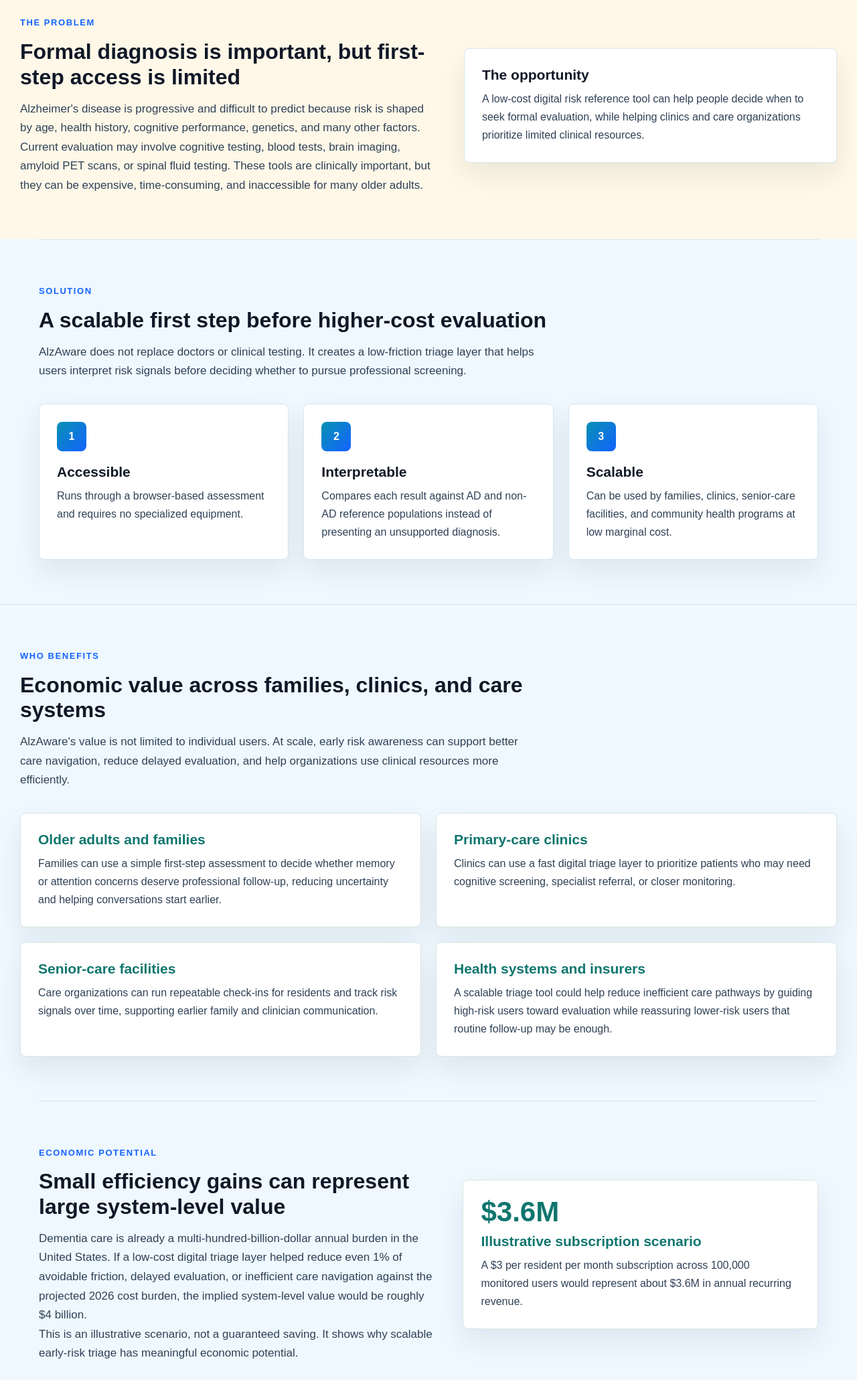
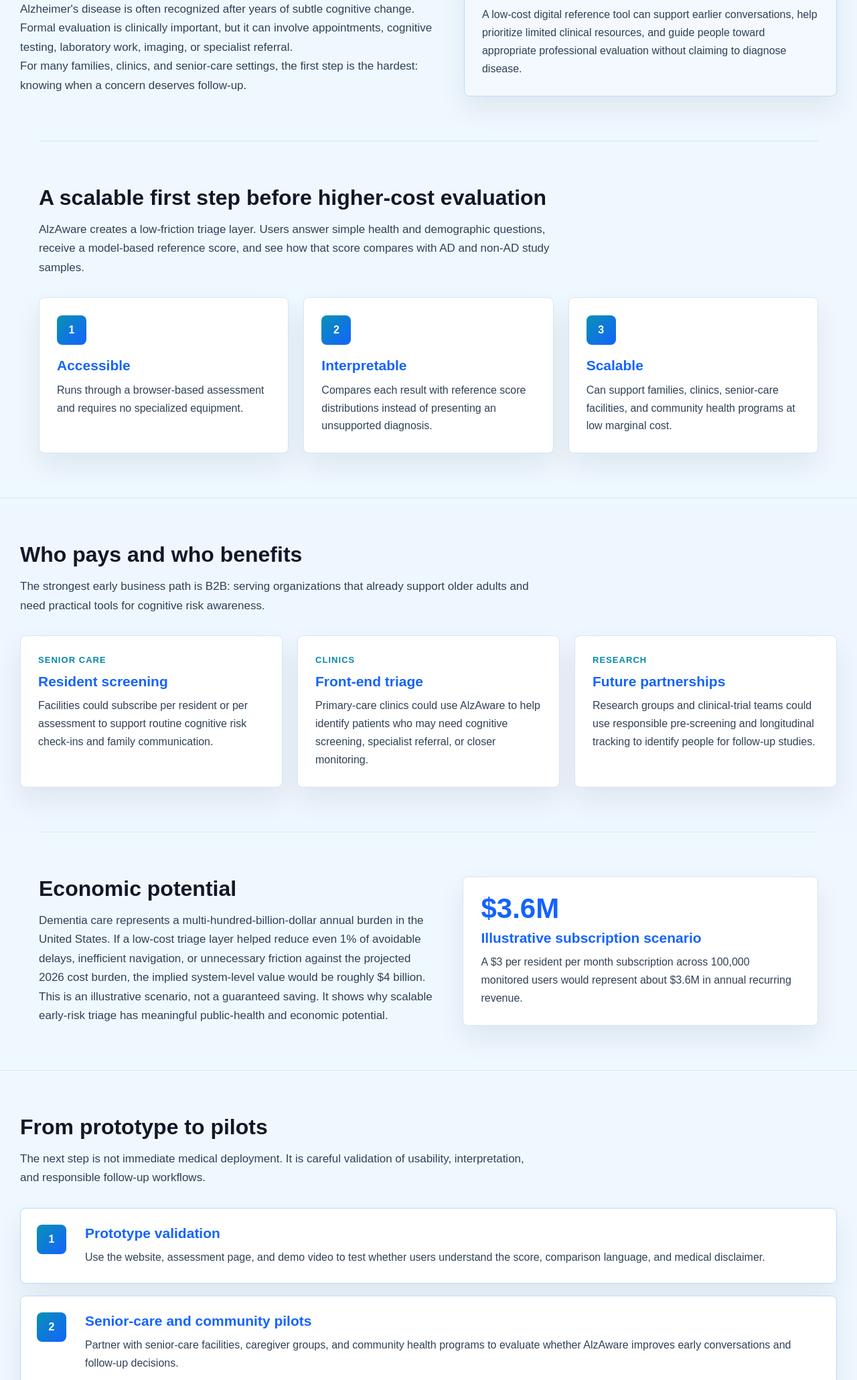
Before and after one commit to HI-dsvffsfd/AlzAware, a plain HTML site: page docs/business.html in a window 1280 px wide. Shown: the part 739-2800 px from the top of the page at 67% size. Drawn offline with Linux system fonts and the light colour scheme.

Commit message:
update business page content and layout

```diff
--- a/docs/business.html
+++ b/docs/business.html
@@ -5,19 +5,27 @@
   <meta name="viewport" content="width=device-width, initial-scale=1.0" />
   <title>Business & Impact | AlzAware</title>
   <link rel="stylesheet" href="style.css" />
+
   <style>
+    .business-page {
+      padding-bottom: 20px;
+    }
+
     .business-hero {
       text-align: center;
-      padding: 74px 0 48px;
+      padding: 74px 0 52px;
     }
 
     .business-hero h1 {
-      color: #0f766e;
+      color: #1463ff;
+      font-size: clamp(42px, 4.4vw, 58px);
+      line-height: 1.08;
     }
 
     .business-hero .lead {
       margin-left: auto;
       margin-right: auto;
+      max-width: 850px;
     }
 
     .impact-stats {
@@ -29,7 +37,7 @@
 
     .stat-panel {
       background: #ffffff;
-      border: 1px solid #9ee7dd;
+      border: 1px solid #b8dcff;
       border-radius: 8px;
       padding: 24px;
       text-align: left;
@@ -38,7 +46,7 @@
 
     .stat-panel strong {
       display: block;
-      color: #0f766e;
+      color: #1463ff;
       font-size: 34px;
       line-height: 1;
       margin-bottom: 10px;
@@ -58,35 +66,94 @@
     }
 
     .source-note a {
-      color: #0f766e;
+      color: #1463ff;
       font-weight: 700;
       text-decoration: none;
     }
 
-    .value-grid {
-      display: grid;
-      grid-template-columns: repeat(2, minmax(0, 1fr));
-      gap: 22px;
+    .source-note a:hover {
+      text-decoration: underline;
     }
 
+    .section-head.compact {
+      max-width: 860px;
+      margin-bottom: 30px;
+    }
+
+    .section-head.compact h2 {
+      color: #101827;
+    }
+
+    .section-head.compact p {
+      max-width: 780px;
+    }
+
+    .highlight-card,
     .value-card {
       background: #ffffff;
-      border: 1px solid #d8e5e2;
+      border: 1px solid #d7e6f2;
       border-radius: 8px;
       padding: 26px;
       box-shadow: 0 18px 40px rgba(15, 23, 42, 0.08);
     }
 
-    .value-card h3 {
-      color: #0f766e;
+    .highlight-card {
+      border-color: #b8dcff;
+      background: #f3f9ff;
     }
 
+    .highlight-card h3,
+    .value-card h3 {
+      color: #1463ff;
+    }
+
+    .highlight-card p,
     .value-card p {
       font-size: 16px;
     }
 
+    .solution-grid .card {
+      border-color: #d7e6f2;
+    }
+
+    .solution-grid .card h3 {
+      color: #1463ff;
+    }
+
+    .market-grid {
+      display: grid;
+      grid-template-columns: repeat(3, minmax(0, 1fr));
+      gap: 22px;
+    }
+
+    .market-card {
+      background: #ffffff;
+      border: 1px solid #d7e6f2;
+      border-radius: 8px;
+      padding: 26px;
+      box-shadow: 0 18px 40px rgba(15, 23, 42, 0.08);
+    }
+
+    .market-card h3 {
+      color: #1463ff;
+    }
+
+    .market-card p {
+      font-size: 16px;
+    }
+
+    .market-label {
+      display: inline-block;
+      margin-bottom: 12px;
+      color: #0488a8;
+      font-size: 13px;
+      font-weight: 900;
+      letter-spacing: 0.08em;
+      text-transform: uppercase;
+    }
+
     .big-value {
-      color: #0f766e;
+      color: #1463ff;
       font-size: 42px;
       font-weight: 900;
       line-height: 1;
@@ -95,7 +162,7 @@
 
     .roadmap {
       display: grid;
-      gap: 20px;
+      gap: 18px;
     }
 
     .roadmap-step {
@@ -104,7 +171,7 @@
       gap: 18px;
       align-items: start;
       background: #ffffff;
-      border: 1px solid #9ee7dd;
+      border: 1px solid #b8dcff;
       border-radius: 8px;
       padding: 24px;
       box-shadow: 0 18px 40px rgba(15, 23, 42, 0.08);
@@ -114,21 +181,34 @@
       width: 44px;
       height: 44px;
       border-radius: 8px;
-      background: #0f766e;
+      background: linear-gradient(135deg, #0891b2, #1463ff);
       color: #ffffff;
       display: grid;
       place-items: center;
       font-weight: 900;
     }
 
+    .roadmap-step h3 {
+      color: #1463ff;
+    }
+
+    .roadmap-step p {
+      font-size: 16px;
+    }
+
     @media (max-width: 900px) {
       .impact-stats,
-      .value-grid {
+      .market-grid {
         grid-template-columns: 1fr;
+      }
+
+      .business-hero {
+        padding: 56px 0 42px;
       }
     }
   </style>
 </head>
+
 <body>
 <header class="site-header">
   <div class="nav-shell">
@@ -136,6 +216,7 @@
       <img src="assets/logo.png" alt="AlzAware logo" />
       <span>AlzAware</span>
     </a>
+
     <nav class="site-nav">
       <a href="index.html">Home</a>
       <a href="model.html">Model</a>
@@ -146,12 +227,12 @@
   </div>
 </header>
 
-<main class="page">
+<main class="page business-page">
   <section class="business-hero">
-    <p class="eyebrow">Business & impact</p>
-    <h1>Turning early cognitive risk awareness into scalable public health value</h1>
+    <h1>Business & Impact</h1>
+
     <p class="lead">
-      AlzAware is designed as a low-cost digital triage platform that helps older adults, families, clinics, and senior-care organizations identify when professional cognitive evaluation may be worth considering.
+      AlzAware is designed as a low-cost digital triage platform that helps older adults, families, clinics, and senior-care organizations recognize when professional cognitive evaluation may be worth considering.
     </p>
 
     <div class="impact-stats">
@@ -159,14 +240,17 @@
         <strong>7.4M</strong>
         <p>Americans age 65 and older are estimated to be living with Alzheimer's dementia in 2026.</p>
       </div>
+
       <div class="stat-panel">
         <strong>$409B</strong>
         <p>Projected U.S. health and long-term care costs for Alzheimer's and other dementias in 2026.</p>
       </div>
+
       <div class="stat-panel">
         <strong>$1T</strong>
         <p>Projected annual U.S. dementia-related care costs by 2050 if the burden continues to rise.</p>
       </div>
+
       <div class="stat-panel">
         <strong>19B+</strong>
         <p>Hours of unpaid caregiving were provided by family and friends in 2025.</p>
@@ -181,87 +265,86 @@
     </p>
   </section>
 
-  <section class="section soft amber">
+  <section class="section soft">
     <div class="split">
       <div>
-        <p class="eyebrow">The problem</p>
-        <h2>Formal diagnosis is important, but first-step access is limited</h2>
+        <h2>The problem</h2>
         <p>
-          Alzheimer's disease is progressive and difficult to predict because risk is shaped by age, health history, cognitive performance, genetics, and many other factors.
+          Alzheimer's disease is often recognized after years of subtle cognitive change. Formal evaluation is clinically important, but it can involve appointments, cognitive testing, laboratory work, imaging, or specialist referral.
         </p>
         <p>
-          Current evaluation may involve cognitive testing, blood tests, brain imaging, amyloid PET scans, or spinal fluid testing. These tools are clinically important, but they can be expensive, time-consuming, and inaccessible for many older adults.
+          For many families, clinics, and senior-care settings, the first step is the hardest: knowing when a concern deserves follow-up.
         </p>
       </div>
-      <div class="card">
+
+      <div class="highlight-card">
         <h3>The opportunity</h3>
         <p>
-          A low-cost digital risk reference tool can help people decide when to seek formal evaluation, while helping clinics and care organizations prioritize limited clinical resources.
+          A low-cost digital reference tool can support earlier conversations, help prioritize limited clinical resources, and guide people toward appropriate professional evaluation without claiming to diagnose disease.
         </p>
       </div>
     </div>
   </section>
 
   <section class="section">
-    <div class="section-head">
-      <p class="eyebrow">Solution</p>
+    <div class="section-head compact">
       <h2>A scalable first step before higher-cost evaluation</h2>
       <p>
-        AlzAware does not replace doctors or clinical testing. It creates a low-friction triage layer that helps users interpret risk signals before deciding whether to pursue professional screening.
+        AlzAware creates a low-friction triage layer. Users answer simple health and demographic questions, receive a model-based reference score, and see how that score compares with AD and non-AD study samples.
       </p>
     </div>
 
-    <div class="card-grid">
+    <div class="card-grid solution-grid">
       <div class="card">
         <div class="icon-mark">1</div>
         <h3>Accessible</h3>
         <p>Runs through a browser-based assessment and requires no specialized equipment.</p>
       </div>
+
       <div class="card">
         <div class="icon-mark">2</div>
         <h3>Interpretable</h3>
-        <p>Compares each result against AD and non-AD reference populations instead of presenting an unsupported diagnosis.</p>
+        <p>Compares each result with reference score distributions instead of presenting an unsupported diagnosis.</p>
       </div>
+
       <div class="card">
         <div class="icon-mark">3</div>
         <h3>Scalable</h3>
-        <p>Can be used by families, clinics, senior-care facilities, and community health programs at low marginal cost.</p>
+        <p>Can support families, clinics, senior-care facilities, and community health programs at low marginal cost.</p>
       </div>
     </div>
   </section>
 
-  <section class="section soft">
-    <div class="section-head">
-      <p class="eyebrow">Who benefits</p>
-      <h2>Economic value across families, clinics, and care systems</h2>
+  <section class="section soft sky">
+    <div class="section-head compact">
+      <h2>Who pays and who benefits</h2>
       <p>
-        AlzAware's value is not limited to individual users. At scale, early risk awareness can support better care navigation, reduce delayed evaluation, and help organizations use clinical resources more efficiently.
+        The strongest early business path is B2B: serving organizations that already support older adults and need practical tools for cognitive risk awareness.
       </p>
     </div>
 
-    <div class="value-grid">
-      <div class="value-card">
-        <h3>Older adults and families</h3>
+    <div class="market-grid">
+      <div class="market-card">
+        <span class="market-label">Senior care</span>
+        <h3>Resident screening</h3>
         <p>
-          Families can use a simple first-step assessment to decide whether memory or attention concerns deserve professional follow-up, reducing uncertainty and helping conversations start earlier.
+          Facilities could subscribe per resident or per assessment to support routine cognitive risk check-ins and family communication.
         </p>
       </div>
-      <div class="value-card">
-        <h3>Primary-care clinics</h3>
+
+      <div class="market-card">
+        <span class="market-label">Clinics</span>
+        <h3>Front-end triage</h3>
         <p>
-          Clinics can use a fast digital triage layer to prioritize patients who may need cognitive screening, specialist referral, or closer monitoring.
+          Primary-care clinics could use AlzAware to help identify patients who may need cognitive screening, specialist referral, or closer monitoring.
         </p>
       </div>
-      <div class="value-card">
-        <h3>Senior-care facilities</h3>
+
+      <div class="market-card">
+        <span class="market-label">Research</span>
+        <h3>Future partnerships</h3>
         <p>
-          Care organizations can run repeatable check-ins for residents and track risk signals over time, supporting earlier family and clinician communication.
-        </p>
-      </div>
-      <div class="value-card">
-        <h3>Health systems and insurers</h3>
-        <p>
-          A scalable triage tool could help reduce inefficient care pathways by guiding high-risk users toward evaluation while reassuring lower-risk users that routine follow-up may be enough.
+          Research groups and clinical-trial teams could use responsible pre-screening and longitudinal tracking to identify people for follow-up studies.
         </p>
       </div>
     </div>
@@ -270,13 +353,12 @@
   <section class="section">
     <div class="split">
       <div>
-        <p class="eyebrow">Economic potential</p>
-        <h2>Small efficiency gains can represent large system-level value</h2>
+        <h2>Economic potential</h2>
         <p>
-          Dementia care is already a multi-hundred-billion-dollar annual burden in the United States. If a low-cost digital triage layer helped reduce even 1% of avoidable friction, delayed evaluation, or inefficient care navigation against the projected 2026 cost burden, the implied system-level value would be roughly $4 billion.
+          Dementia care represents a multi-hundred-billion-dollar annual burden in the United States. If a low-cost triage layer helped reduce even 1% of avoidable delays, inefficient navigation, or unnecessary friction against the projected 2026 cost burden, the implied system-level value would be roughly $4 billion.
         </p>
         <p>
-          This is an illustrative scenario, not a guaranteed saving. It shows why scalable early-risk triage has meaningful economic potential.
+          This is an illustrative scenario, not a guaranteed saving. It shows why scalable early-risk triage has meaningful public-health and economic potential.
         </p>
       </div>
 
@@ -290,35 +372,12 @@
     </div>
   </section>
 
-  <section class="section soft sky">
-    <div class="section-head">
-      <p class="eyebrow">Business model</p>
-      <h2>A B2B platform with public-health reach</h2>
+  <section class="section soft">
+    <div class="section-head compact">
+      <h2>From prototype to pilots</h2>
       <p>
-        The strongest early business path is not selling diagnosis to individuals. It is offering a responsible risk-triage platform to organizations that already support older adults.
+        The next step is not immediate medical deployment. It is careful validation of usability, interpretation, and responsible follow-up workflows.
       </p>
-    </div>
-
-    <div class="card-grid">
-      <div class="card">
-        <h3>Senior-care subscriptions</h3>
-        <p>Facilities pay per resident or per assessment to support routine cognitive risk awareness and family communication.</p>
-      </div>
-      <div class="card">
-        <h3>Clinic licensing</h3>
-        <p>Primary-care clinics license the tool as a front-end triage workflow before formal cognitive screening or referral.</p>
-      </div>
-      <div class="card">
-        <h3>Research partnerships</h3>
-        <p>Future partnerships could support clinical-trial pre-screening, longitudinal monitoring, and anonymized model improvement.</p>
-      </div>
-    </div>
-  </section>
-
-  <section class="section">
-    <div class="section-head">
-      <p class="eyebrow">Customer acquisition strategy</p>
-      <h2>From prototype to scalable pilots</h2>
     </div>
 
     <div class="roadmap">
@@ -327,7 +386,7 @@
         <div>
           <h3>Prototype validation</h3>
           <p>
-            Use the website, assessment page, and demo video to validate messaging, usability, result interpretation, and responsible medical boundaries.
+            Use the website, assessment page, and demo video to test whether users understand the score, comparison language, and medical disclaimer.
           </p>
         </div>
       </div>
@@ -337,7 +396,7 @@
         <div>
           <h3>Senior-care and community pilots</h3>
           <p>
-            Partner with senior-care facilities, caregiver groups, and community health programs to test whether AlzAware improves early conversations and follow-up decisions.
+            Partner with senior-care facilities, caregiver groups, and community health programs to evaluate whether AlzAware improves early conversations and follow-up decisions.
           </p>
         </div>
       </div>
@@ -345,46 +404,11 @@
       <div class="roadmap-step">
         <div class="roadmap-number">3</div>
         <div>
-          <h3>Clinic integration</h3>
+          <h3>Clinic and longitudinal expansion</h3>
           <p>
-            Expand into primary-care settings where clinicians need efficient tools to prioritize cognitive screening and specialist referrals.
+            Expand into primary-care settings and develop repeat assessments that track changes over time while preserving the boundary between risk awareness and diagnosis.
           </p>
         </div>
-      </div>
-
-      <div class="roadmap-step">
-        <div class="roadmap-number">4</div>
-        <div>
-          <h3>Longitudinal monitoring</h3>
-          <p>
-            Develop monthly or quarterly check-ins that track score changes over time, making subtle cognitive risk signals easier to notice.
-          </p>
-        </div>
-      </div>
-    </div>
-  </section>
-
-  <section class="section soft amber">
-    <div class="section-head">
-      <p class="eyebrow">Mission, vision, values</p>
-      <h2>Responsible innovation is part of the product</h2>
-      <p>
-        AlzAware is built around a clear medical boundary. It supports awareness, triage, and follow-up conversations, but it does not diagnose, treat, cure, or prevent Alzheimer's disease.
-      </p>
-    </div>
-
-    <div class="card-grid">
-      <div class="card">
-        <h3>Mission</h3>
-        <p>Make early cognitive risk awareness easier to access through a simple digital assessment and interpretable model output.</p>
-      </div>
-      <div class="card">
-        <h3>Vision</h3>
-        <p>Create a scalable first-step triage layer for families, clinics, senior-care organizations, and community health programs.</p>
-      </div>
-      <div class="card">
-        <h3>Values</h3>
-        <p>Accessibility, transparency, privacy, responsible AI, and respect for the difference between risk awareness and diagnosis.</p>
       </div>
     </div>
   </section>
```
